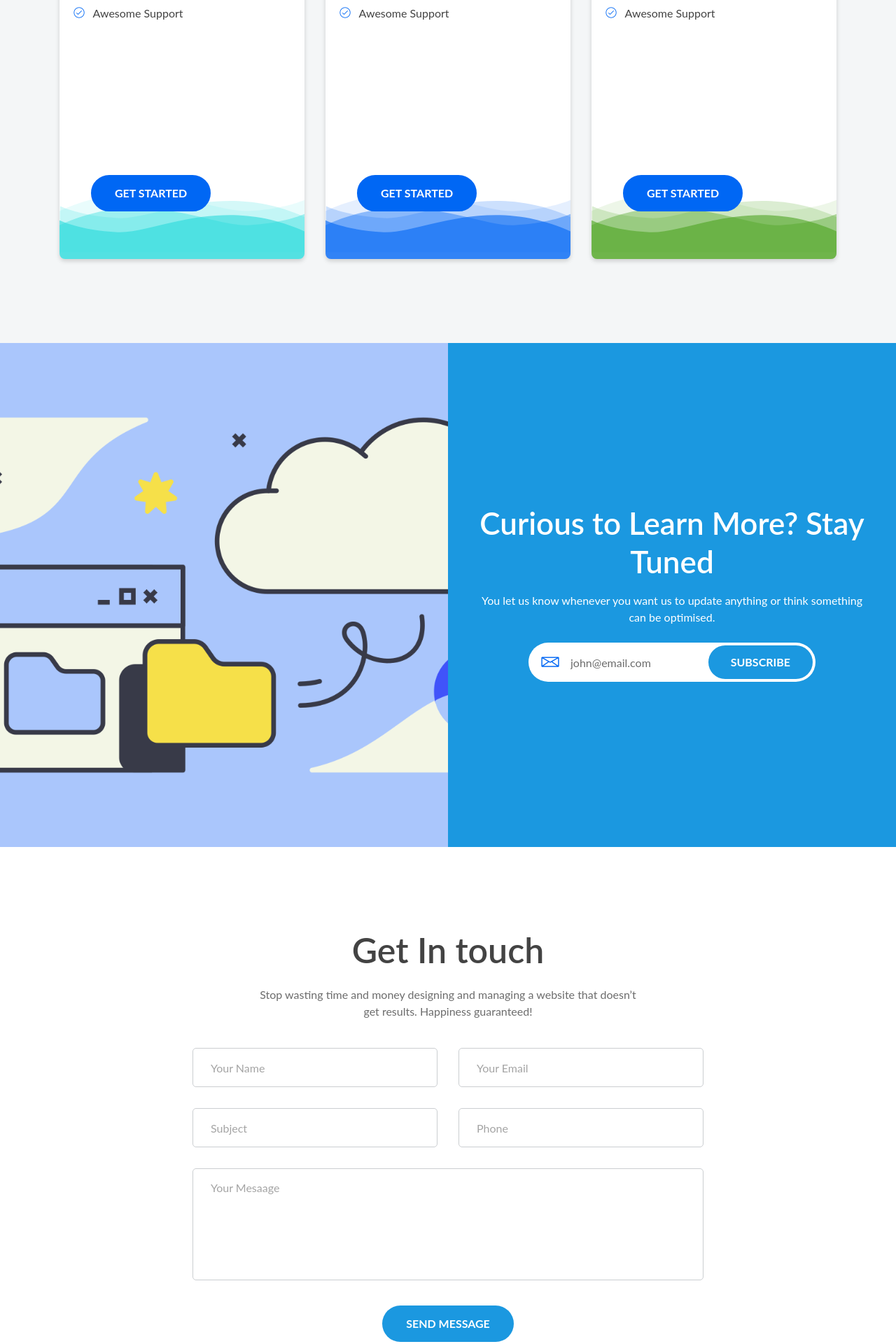
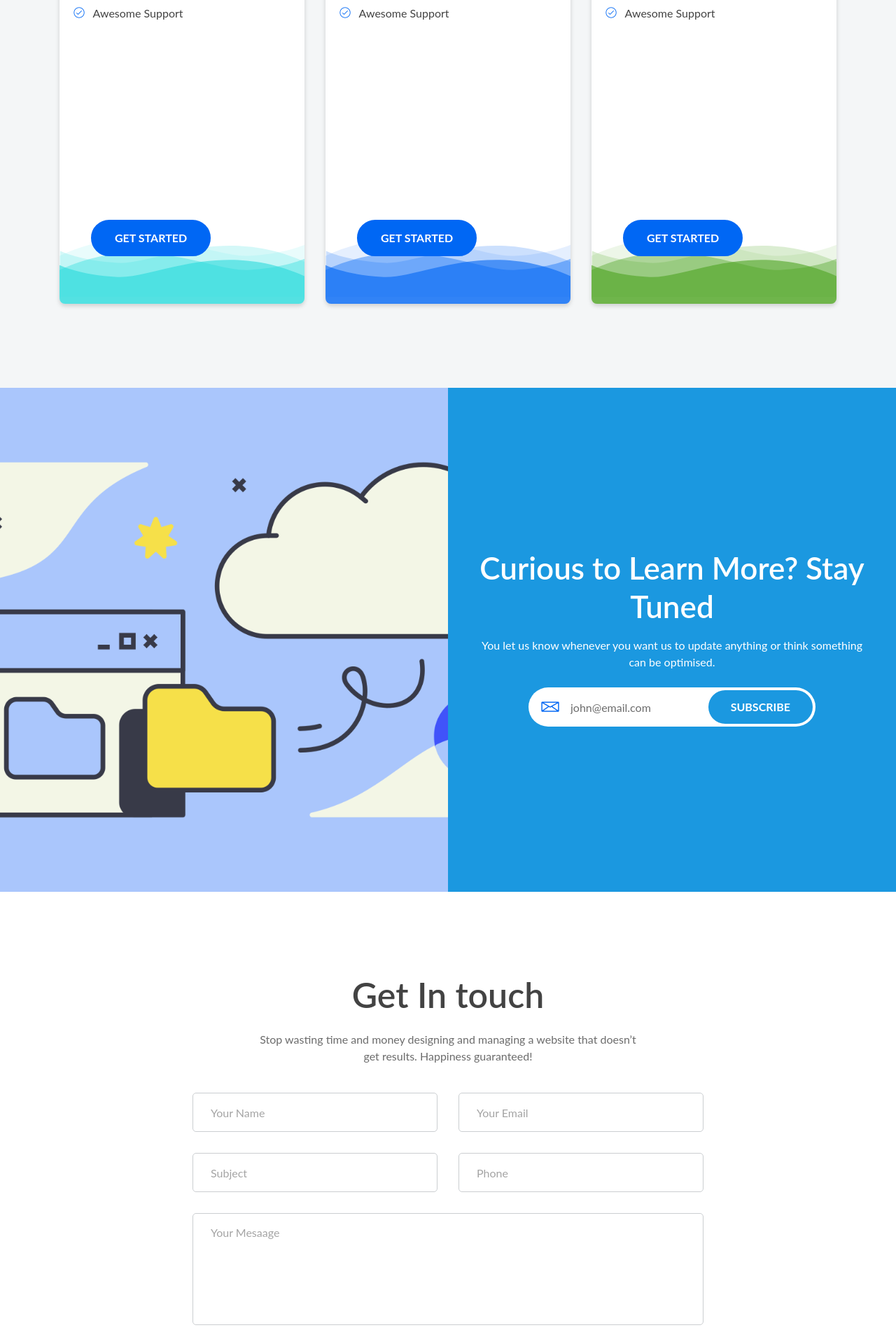
Before and after one commit to ezysign/ezysign.github.io, a Jekyll site: the page original.html, which Jekyll copies as it is, in a window 1280 px wide. Shown: the part 2110-4030 px from the top of the page at 70% size. Built offline with Jekyll 4.4.1, drawn with Linux system fonts in a browser that asks for light colours; some web fonts are replaced.

Commit message:
pricing fixed

```diff
--- a/assets/css/style.css
+++ b/assets/css/style.css
@@ -670,7 +670,7 @@ p {
 }
 
 .single-pricing {
-  min-height: 45rem;
+  min-height: 49rem;
   -webkit-box-shadow: 0 3px 6px 0 rgba(0, 0, 0, 0.16);
   -moz-box-shadow: 0 3px 6px 0 rgba(0, 0, 0, 0.16);
   box-shadow: 0 3px 6px 0 rgba(0, 0, 0, 0.16);
```
